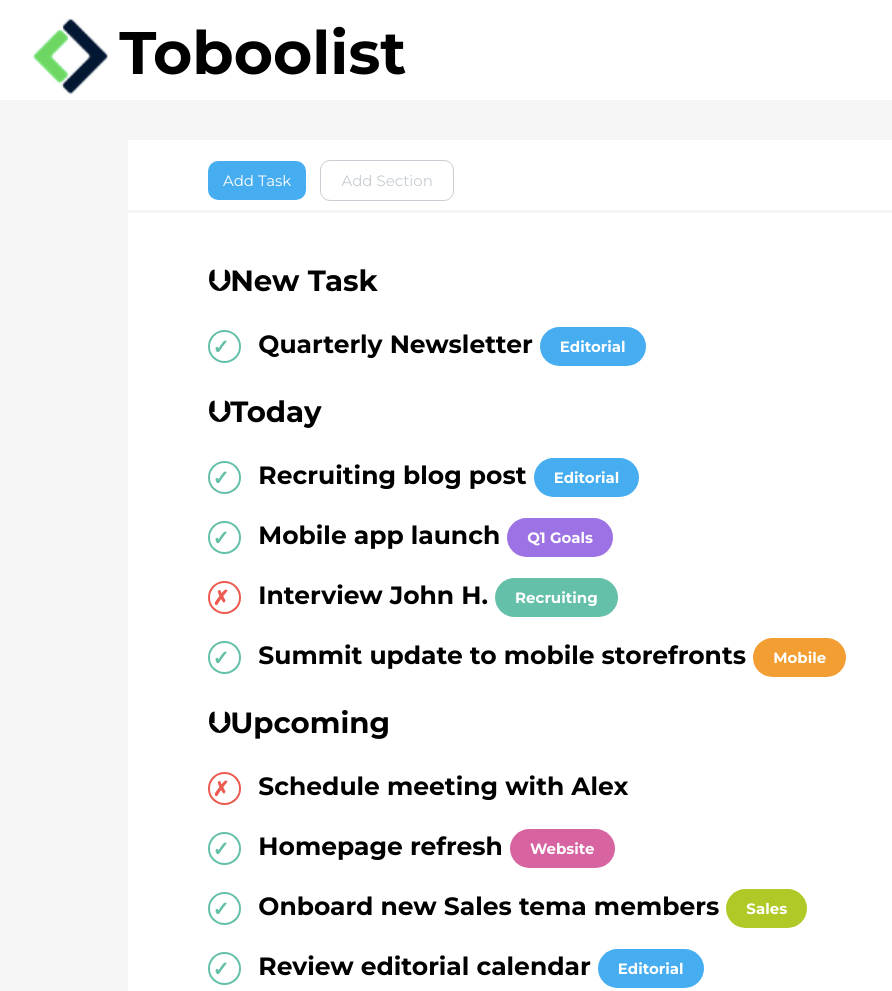
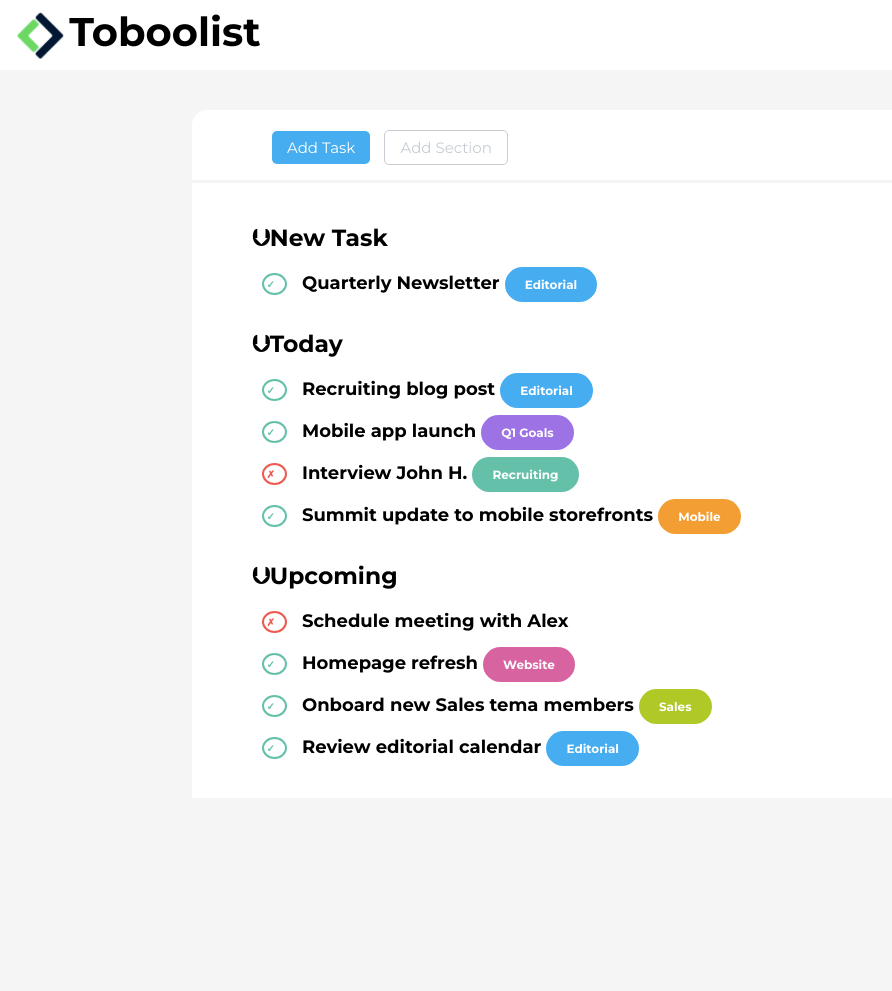
Before and after one commit to Mandrake091/html-css-toboolist, a plain HTML site: page index.html in a window 1280 px wide. Shown: the whole page, without its empty margins (0-892 px from the left). After the commit the page ends 828 px from the top, so only its background shows below. Drawn offline with Linux system fonts and the light colour scheme.

Commit message:
resize all item(container-width 70%, font sizes & buttons)

```diff
--- a/css/style.css
+++ b/css/style.css
@@ -11,38 +11,36 @@ font-family: 'Montserrat', sans-serif;;
 }
 /* General */
 header{
-    padding-top: 50px;
-    height: 100px;
+    height: 70px;
     background-color: white;
-    padding: 10px;
 }
 ul, h3, li, .Check, .UnCheck{
     background-color: white;
 }
 #Logo{
-    width: 80px;
-    margin-left: 20px;
-    margin-top: 5px;
+    width: 50px;
+    margin-left: 15px;
+    margin-top: 10px;
 }
 .LogoText{
     display: inline-block;
     vertical-align: middle;
-    margin-bottom: 80px;
-    padding-left: 5px;
-    font-size: 60px;
+    margin-bottom: 50px;
+    font-size: 40px;
     font-weight: bold;
     text-align: left;
     background-color: white;
 }
 .container{
     padding-bottom: 30px;
-    width: 80%;
+    width: 70%;
     margin: 0 auto;
 }
 .ButtonsContainer{
+    border-radius: 15px 15px 0 0;
     background-color: white;
     margin:40px auto;
-    width: 80%;
+    width: 70%;
     height: 70px;
     margin-bottom: 3px;
     padding: 20px 80px;
@@ -71,9 +69,9 @@ li>.ButtonLightGreen{
     display: inline-block;
     background-color:#47adf1;
     border: none;
-    border-radius: 10px;
+    border-radius: 5px;
     color: white;
-    padding: 10px 15px;
+    padding: 7px 15px;
     text-align: center;
     text-decoration: none;
     font-size: 15px;
@@ -82,9 +80,9 @@ li>.ButtonLightGreen{
     display: inline-block;
     background-color:#ffffff;
     border: 1px solid #c7cdd2;
-    border-radius: 10px;
+    border-radius: 5px;
     color: #c7cdd2;
-    padding: 10px 20px;
+    padding: 7px 15px;
     text-align: center;
     text-decoration: none;
     font-size: 15px;
@@ -95,7 +93,7 @@ li>.ButtonLightGreen{
     border: 2px solid #65c0a9;
     padding: 2.5px;
     padding-right: 10px;
-    font-size: 20px;
+    font-size: 10px;
     border-radius: 50%;
     margin-right: 10px;
 }
@@ -105,7 +103,7 @@ li>.ButtonLightGreen{
     width: 50%;
     padding: 2.5px;
     padding-right: 10px;
-    font-size: 20px;
+    font-size: 10px;
     border-radius: 50%;
     margin-right: 10px;
 }
@@ -115,7 +113,7 @@ span{
     text-align: left;
 }
 h3{
-    padding-left: 30px;
+    padding-left: 20px;
 }
 .margin-top-40{
     margin-top: 35px;
@@ -123,14 +121,15 @@ h3{
 
 li{
     list-style-type:none;
-    font-size: 25px;
-    margin-top: 30px;
+    font-weight: bold;
+    font-size: 18px;
+    margin-top: 20px;
     padding-left: 30px;
 }
 .padding-30px{
     font-weight: bold;
-    font-size:25px;
-    padding: 50px;
+    font-size:20px;
+    padding: 40px;
 }
 .TaskType{
     background-color:#47adf1;
@@ -140,5 +139,5 @@ li{
     padding: 10px 20px;
     text-align: center;
     text-decoration: none;
-    font-size: 15px;
+    font-size: 12px;
 }
```
